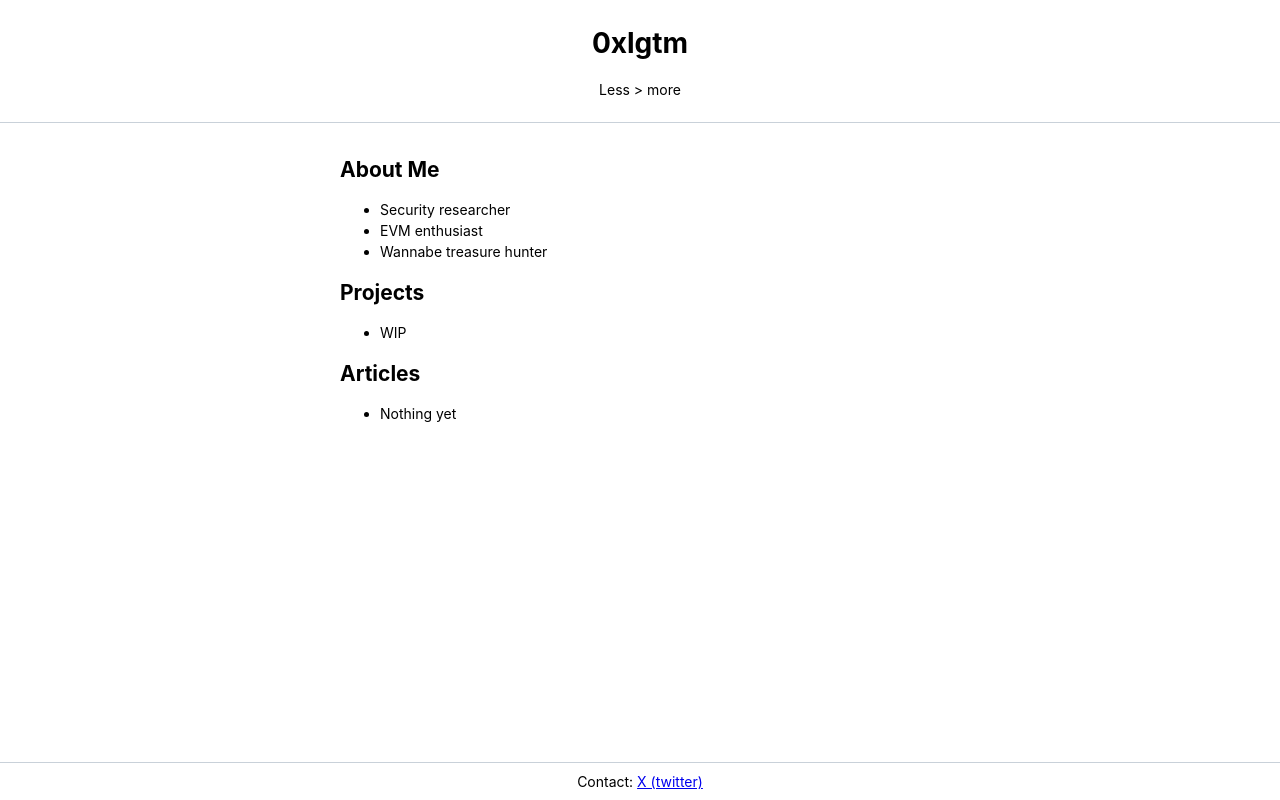
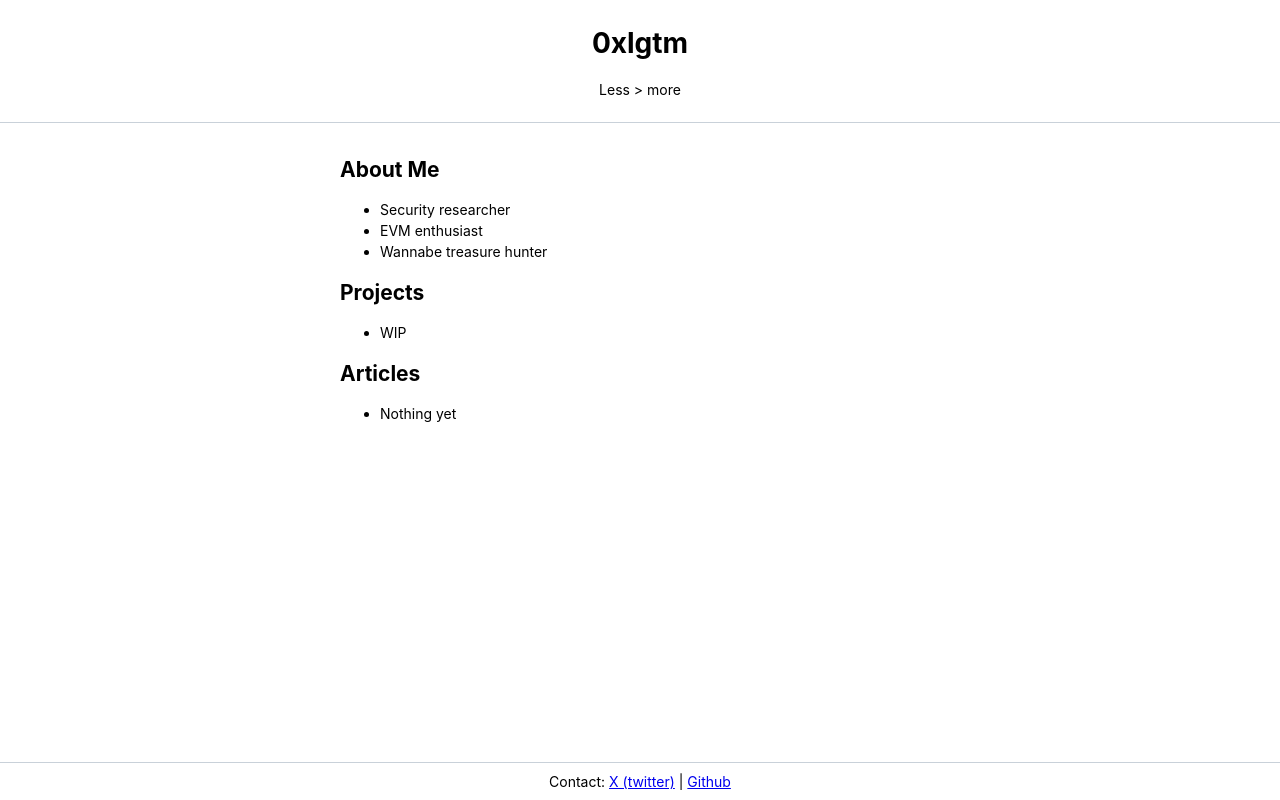
Before and after one commit to 0xlgtm/0xlgtm.com, an Eleventy site: page index.html in a window 1280 px wide. Built offline with nearby package versions, Linux system fonts and the light colour scheme; Eleventy itself is replaced by a stand-in of ours; files that its build step writes are made by us from their sources.

Commit message:
added github link

```diff
--- a/index.html
+++ b/index.html
@@ -33,7 +33,7 @@
             </ul>
         </div>
         <div class="footer">
-            Contact: <a href="https://x.com/0xlgtm">X (twitter)</a>
+            Contact: <a href="https://x.com/0xlgtm">X (twitter)</a> | <a href="https://github.com/0xlgtm">Github</a>
         </div>
     </div>
 </body>
```
